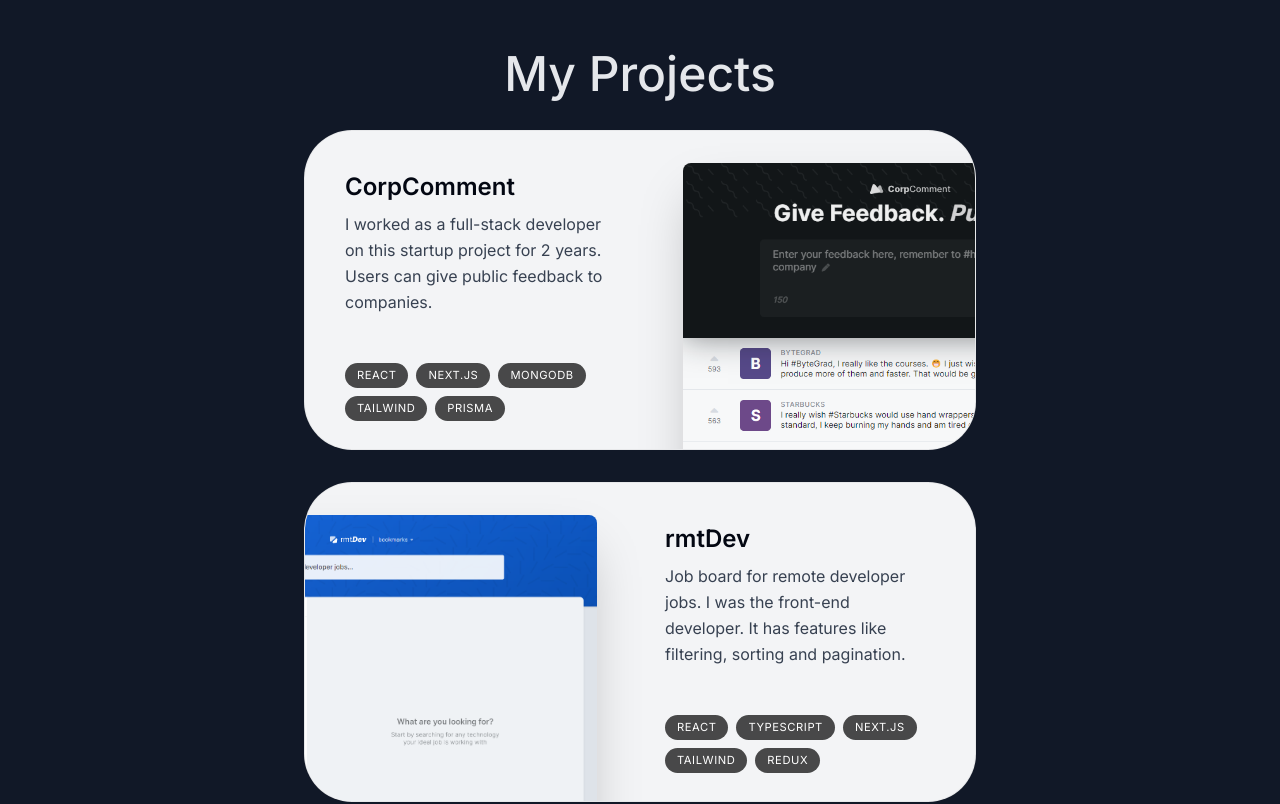
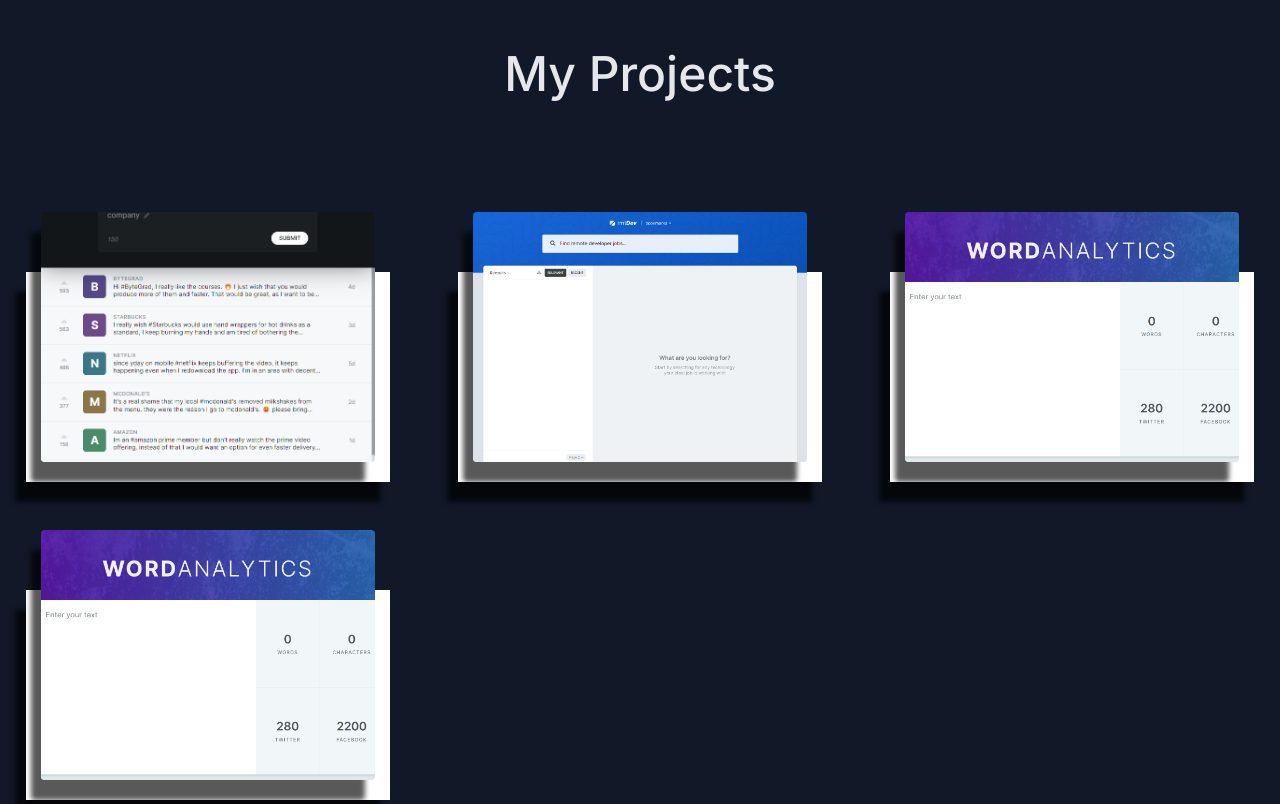
Before and after one commit to Akib-Raihan-4/Portfolio, a Next.js app: page / in a window 1280 px wide. Shown: the part 1760-2564 px from the top of the page. Built offline with nearby package versions, Linux system fonts and the light colour scheme; a web font is replaced by a local one.

Commit message:
Project Section is fixed and Intro Image

```diff
--- a/app/body.module.css
+++ /dev/null
@@ -1,3 +0,0 @@
-.bodyNoScroll {
-    overflow: hidden;
-  }
--- a/components/indi-project.tsx
+++ b/components/indi-project.tsx
@@ -4,6 +4,7 @@
 import Image from 'next/image'
 import { useScroll, motion, useTransform } from 'framer-motion'
 import React, { useRef } from 'react'
+import styles from './project.module.css'
 
 type ProjectProps = (typeof projectsData)[number];
 
@@ -11,52 +12,22 @@
     title,
     description,
     tags,
-    imageUrl
-}:ProjectProps){
-    const ref = useRef<HTMLDivElement>(null)
-    const {scrollYProgress} = useScroll({
-        target: ref,
-        offset: ["0 1", "1.33 1"]
-    })
+    imageUrl}:ProjectProps){
 
-    const scaleProgress = useTransform(scrollYProgress, [0,1],[0.7,1])
-    const opacityProgress = useTransform(scrollYProgress, [0,1],[0.5,1])
+
     return(
 
-        <motion.div ref={ref}
-        style={{
-            scale:scaleProgress,
-            opacity:opacityProgress,
-        }}
-        className='mb-3 sm:mb-8 last:mb-0 group'>
 
-            <motion.section className= " bg-gray-100 max-w-[42rem] border border-black/5 overflow-hidden sm:pr-8 relative sm:h-[20rem] group-even:pl-8 hover:bg-gray-200 transition rounded-[3rem] ">
-                <div className='pt-4 pb-7 px-5 sm:pl-10 sm:pr-2 sm:pt-10 sm:max-w-[50%] flex flex-col h-full group-even:ml-[18rem]'>
-                    <h3 className='text-2xl font-semibold'>
-                        {title}
-                    </h3>
-                    <p className='mt-2 leading-relaxed text-gray-700'>
-                        {description}
-                    </p>
-                    <ul className='flex flex-wrap mt-4 gap-2 sm:mt-auto'>
-                        {tags.map((tag,index)=>(
-                            <li key={index} className='bg-black/[0.7] px-3 py-1 text-[0.7rem] uppercase tracking-wider
-                            text-white rounded-full'>
-                                {tag}
-                            </li>
-                        ))}
-                    </ul>
+        <div className={`${styles.container}`}>
+            <div className={`${styles.card} bg-gray-900`}>
+                <div className={`${styles.imgBx}`}>
+                    <Image src={imageUrl} alt={title} quality={95} className={`${styles.img}`}/>
                 </div>
-                <Image src={imageUrl} alt={title} quality={95}
-                className='absolute top-8 -right-40 w-[28.25rem] rounded-t-lg shadow-2xl
-                group-even:right-[initial] group-even:-left-40 group-hover:-translate-x-3
-                group-hover:translate-y-3 group-hover:-rotate-2 group-hover:scale-[1.05]
-                group-even:group-hover:translate-x-3 group-even:group-hover:translate-y-3
-                group-even:group-hover:rotate-2
-                transition'/>
-            </motion.section>
-
-        </motion.div>
-
+                <div className={`${styles.content}`}>
+                    <h2>{title}</h2>
+                    <p>{description}</p>
+                </div>
+            </div>
+        </div>
     )
 }
--- a/components/intro.tsx
+++ b/components/intro.tsx
@@ -24,7 +24,7 @@
                         src="/IntroPic.png"
                         width={400}
                         height={266}
-                        className="z-10 object-cover object-center rounded-lg shadow-xl w-[300px] h-[450px] sm:h-[566px] sm:w-[400px]"
+                        className={`z-10 object-cover object-center rounded-lg shadow-xl w-[300px] h-[450px] sm:h-[566px] sm:w-[400px]`}
                         initial={{ opacity: 0, scale: 0.8 }}
                         animate={{ opacity: 1, scale: 1 }}
                         whileHover={{
@@ -32,7 +32,7 @@
                             scale: 1.05,
                             rotateX: [10, -10],
                             rotateY: 25,
-                            boxShadow: "0px 20px 40px rgba(254, 243, 199, 0.4)",
+                            boxShadow: "-30px 15px 10px rgba(0, 0, 0, 0.74)",
                             transition: { duration: 2 }
                         }}
                         transition={{ duration: 1 }}
--- /dev/null
+++ b/components/project.module.css
@@ -0,0 +1,66 @@
+@tailwind components;
+@tailwind utilities;
+
+
+
+.container .card{
+    position: relative;
+    max-width: 27rem;
+    height: 210px;
+    background: #fff;
+    margin: 30px 10px;
+    padding: 20px 15px;
+    display: flex;
+    flex-direction: column;
+    box-shadow: -10px 20px 5px rgba(0, 0, 0, 0.75);
+    transition: 0.3s ease-in-out;
+}
+
+.container .card:hover{
+    height: 420px;
+}
+
+
+.container .card .imgBx{
+    position: relative;
+    max-width: 22rem;
+    height: 250px;
+    top: -80px;
+    left: 50%;
+    transform: translateX(-50%);
+    z-index: 1;
+    box-shadow:  -10px 20px 5px rgba(0, 0, 0, 0.65);
+    border-radius: 4px;
+}
+
+/* @media (max-width: 768px){
+    .container .card .imgBx{
+        left:2px
+    }
+} */
+
+.container .card .imgBx .img{
+    max-width: 100%;
+    border-radius: 4px;
+    width: 25rem;
+    height: 250px;
+    object-fit: cover;
+}
+
+.container .card .content{
+    position: relative;
+    margin-top: -140px;
+    padding: 10px 15px;
+    text-align: center;
+    color: #111;
+    visibility: hidden;
+    opacity: 0;
+    transition: 0.3s ease-in-out;
+}
+
+.container .card:hover .content{
+    visibility: visible;
+    opacity: 1;
+    margin-top: -40px;
+    transition-delay: 0.3s;
+}
--- a/components/projects.tsx
+++ b/components/projects.tsx
@@ -10,17 +10,12 @@
         <SectionHeading>
            my projects
         </SectionHeading>
-
-        <div>
-            {
-
-                projectsData.map((project, index) => (
+        <div className="grid grid-cols-1 gap-12 sm:grid-cols-2 md:grid-cols-3 pt-[7rem]">
+            {projectsData.map((project, index) => (
                     <React.Fragment key={index}>
                         <Project {...project} />
                     </React.Fragment>
-
-                ))
-            }
+            ))}
         </div>
     </section>
   )
--- a/components/skills.tsx
+++ b/components/skills.tsx
@@ -4,7 +4,6 @@
 import SectionHeading from './section-heading'
 import styles from './skills.module.css'
 import { motion } from 'framer-motion'
-
 
 interface SkillProps {
     nam: any;
--- a/lib/data.ts
+++ b/lib/data.ts
@@ -82,6 +82,13 @@
     tags: ["React", "Next.js", "SQL", "Tailwind", "Framer"],
     imageUrl: wordanalyticsImg,
   },
+  {
+    title: "Word Analytics",
+    description:
+      "A public web app for quick analytics on text. It shows word count, character count and social media post limits.",
+    tags: ["React", "Next.js", "SQL", "Tailwind", "Framer"],
+    imageUrl: wordanalyticsImg,
+  },
 ] as const;
 
 export const skillsData = [
```
